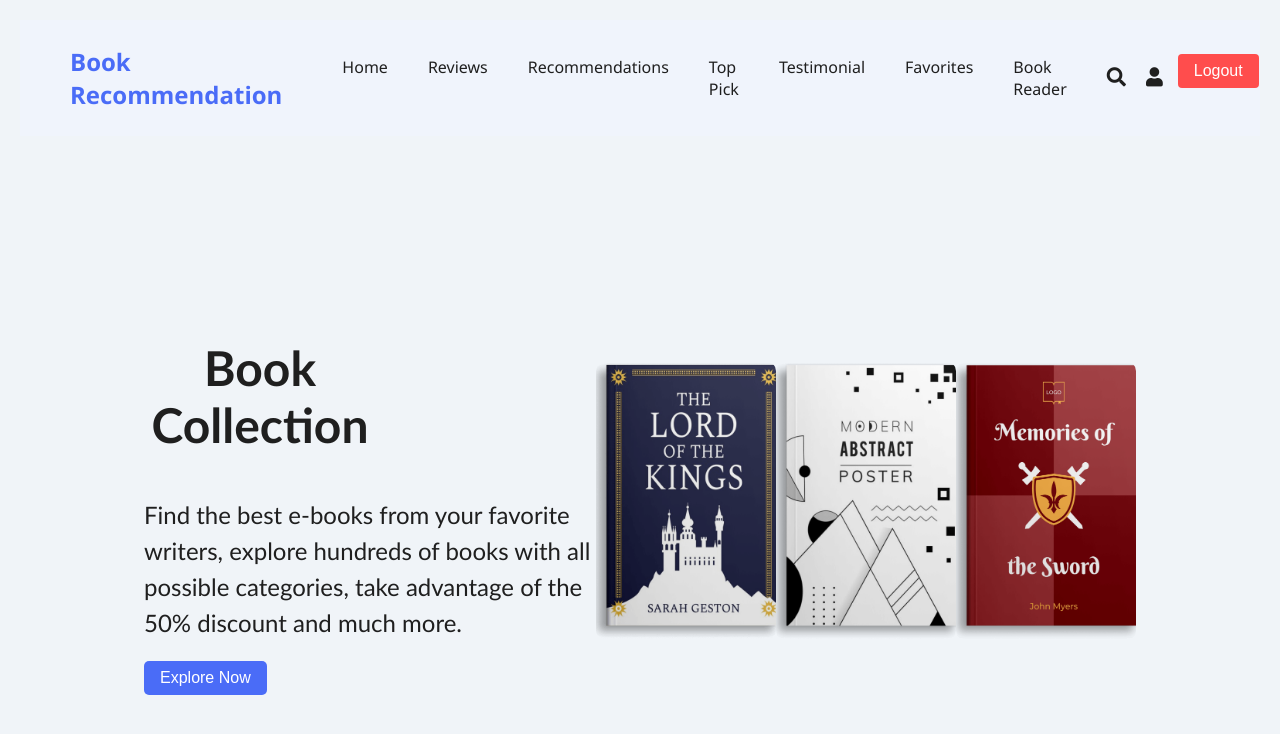
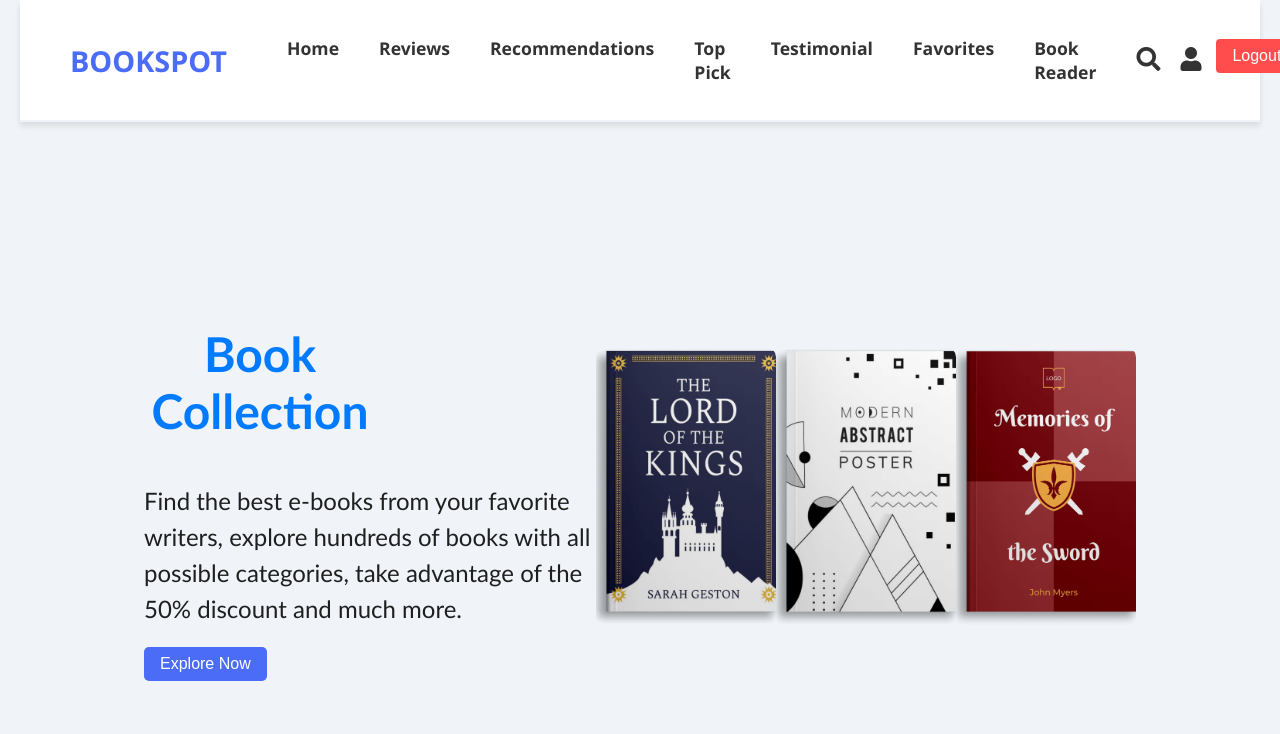
Before and after one commit to Sowmika-Arul/Book_Recommendation, a React (Create React App) app in the folder new/: page /front in a window 1280 px wide. Shown: the top 734 px of the page. Built offline with nearby package versions, Linux system fonts and the light colour scheme; sample sign-in values are in the browser's storage.

Commit message:
altered navbar

```diff
--- a/new/src/components/Book.css
+++ b/new/src/components/Book.css
@@ -210,7 +210,7 @@ button:hover {
   color: black;
   border: 1px solid #ddd;
   border-radius: 30px;
-  padding: 10px 40px;
+  padding: 10px 30px;
   cursor: pointer;
   transition: background-color 0.3s ease, color 0.3s ease;
 }
--- a/new/src/components/Book.js
+++ b/new/src/components/Book.js
@@ -37,7 +37,6 @@ const BooksSearch = () => {
   };
 
   const isFavorite = (bookId) => {
-    // Ensure favorites is an array before calling .some()
     if (!Array.isArray(favorites)) {
       return false;
     }
@@ -204,14 +203,15 @@ const BooksSearch = () => {
         </div>
 
         <div className="main-content">
-          <h1>Book Search</h1>
+          <h1 style={{marginTop: '-20px', fontSize: '25px'}}>Search Books</h1>
 
-          <form onSubmit={handleSubmit}>
+          <form onSubmit={handleSubmit} style={{display: 'inline'}}>
             <input
               type="text"
               value={query}
               onChange={(e) => setQuery(e.target.value)}
               placeholder="Enter book title or author"
+              style={{marginRight: '10px' , marginLeft: '150px'}}
             />
             <button type="submit">Search</button>
           </form>
--- a/new/src/components/BookReader.css
+++ b/new/src/components/BookReader.css
@@ -1,8 +1,6 @@
-
-
 .app-container {
     max-width: 800px;
-    margin: 0 auto;
+    margin: 20px auto;
     padding: 40px 25px;
     text-align: center;
     font-family: 'Segoe UI', Tahoma, Geneva, Verdana, sans-serif;
@@ -116,7 +114,7 @@
 }
 
 .book-iframe {
-    width: 80%;
+    width: 85%;
     height: 650px;
     margin-top: 25px;
     border: 1px solid #ccd5e1;
@@ -148,7 +146,7 @@
     position: relative;
     background-color: #fff;
     padding: 25px;
-    width: 85%;
+    width: 30%;
     max-width: 700px;
     border-radius: 12px;
     box-shadow: 0 8px 16px rgba(0, 0, 0, 0.2);
--- a/new/src/components/Navbar.js
+++ b/new/src/components/Navbar.js
@@ -11,7 +11,7 @@ const Navbar = () => {
 
   return (
     <nav className="navbar">
-      <div className="logo">Book Recommendation</div>
+      <div className="logo">BOOKSPOT</div>
       <ul className="nav-links">
       <li><Link to="/front">Home</Link></li>
         <li><Link to="/feedback">Reviews</Link></li>
--- a/new/src/components/Profile.js
+++ b/new/src/components/Profile.js
@@ -1,6 +1,7 @@
 import React, { useEffect, useState } from 'react';
 import { Link, useNavigate } from 'react-router-dom';
 import './Profile.css';
+import Navbar from './Navbar.js';
 
 const Profile = () => {
     const [originalProfile, setOriginalProfile] = useState(null);
@@ -105,6 +106,8 @@ const Profile = () => {
     };
 
     return (
+        <div>
+            <Navbar/>
         <div className="profile-container">
             <div className="profile-left">
                 <div className="profile-image-container">
@@ -250,6 +253,7 @@ const Profile = () => {
                 </div>
             </div>
         </div>
+        </div>
     );
 };
 
--- a/new/src/components/front.css
+++ b/new/src/components/front.css
@@ -1,38 +1,40 @@
-
-body{
+/* Global Body */
+body {
   background-color: #f0f4fc;
+  font-family: 'Arial', sans-serif;
+  margin: 0;
+  padding: 0;
 }
 
+/* Navbar */
 .navbar {
+  margin-top: -20px;
   display: flex;
+  font-weight: bold;
   justify-content: space-between;
   align-items: center;
   padding: 20px 50px;
-    background-color: #f0f4fc;
+  background-color: #ffffff;
+  box-shadow: 0 4px 6px rgba(0, 0, 0, 0.1);
+  border-bottom: 2px solid #f0f4fc;
+  position: sticky;
+  top: 0;
+  z-index: 10;
 }
 
-  .logout-btn {
-    background-color: #ff4d4d;
-    color: white;
-    padding: 8px 16px;
-    border: none;
-    cursor: pointer;
-    font-size: 16px;
-    border-radius: 4px;
-    margin-left: 15px;
-    margin-bottom: 15px;
+
+.logo {
+  font-size: 1.8rem;  /* Slightly larger logo */
+  font-weight: bold;
+  color: #4a6cf7;
+  transition: color 0.3s ease;
 }
 
-  .logout-btn:hover {
-    background-color: #ff1a1a;
+.logo:hover {
+  color: #3a5bdf; /* Change color on hover */
 }
 
-  .logo {
-    font-size: 1.5rem;
-    font-weight: bold;
-    color: #4a6cf7;
-  }
-
+/* Navbar Links */
 .nav-links {
   display: flex;
   list-style: none;
@@ -44,39 +46,62 @@ body{
 
 .nav-links li a {
   text-decoration: none;
-    color: #1f1f1f;
-    font-size: 1rem;
+  color: #333;
+  font-size: 1.1rem;  /* Slightly larger font for readability */
+  transition: color 0.3s ease;
 }
 
 .nav-links li a:hover {
-    color: #4a6cf7;
+  color: #4a6cf7; /* Active link color */
 }
 
+/* Navbar Icons */
 .nav-icons {
   display: flex;
   align-items: center;
 }
 
 .nav-icons i {
-    font-size: 1.2rem;
+  font-size: 1.5rem;  /* Larger icons */
   margin-left: 20px;
-    color: #1f1f1f;
+  color: #333;
   cursor: pointer;
+  transition: color 0.3s ease;
 }
 
 .nav-icons i:hover {
-    color: #4a6cf7;
+  color: #4a6cf7;  /* Highlight on hover */
 }
 
+/* Logout Button */
+.logout-btn {
+  background-color: #ff4d4d;
+  color: white;
+  padding: 8px 16px;
+  border: none;
+  cursor: pointer;
+  font-size: 16px;
+  border-radius: 4px;
+  margin-left: 15px;
+  margin-bottom: 8px;
+  transition: background-color 0.3s ease;
+}
+
+.logout-btn:hover {
+  background-color: #ff1a1a;
+}
+
+/* Container for the content below the navbar */
 .container {
   display: flex;
   width: 80%;
-    margin: 0 auto;
-    color:aquamarine;
+  margin: -100px auto;
   height: calc(100vh - 70px);
-
+  color: aquamarine;
+  padding-top: 100px; /* Adjusted padding for content to not overlap navbar */
 }
 
+/* Left Side (Text Section) */
 .left-side {
   flex: 1;
   display: flex;
@@ -86,12 +111,11 @@ body{
 }
 
 .left-side h1 {
-    font-family:'Gill Sans', 'Gill Sans MT', Calibri, 'Trebuchet MS', sans-serif;
+  font-family: 'Gill Sans', 'Gill Sans MT', Calibri, 'Trebuchet MS', sans-serif;
   font-size: 3rem;
   font-weight: bold;
   margin-bottom: 20px;
   margin-right: 220px;
-    color:#1f1f1f;
 }
 
 .left-side p {
@@ -109,14 +133,13 @@ body{
   border: none;
   border-radius: 5px;
   cursor: pointer;
-    width: auto;
-    align-self: flex-start;
 }
 
 .explore-btn:hover {
   background-color: #3a5bdf;
 }
 
+/* Right Side (Book Thumbnails) */
 .right-side {
   flex: 1;
   display: flex;
```
Lines whose indentation alone changed are shown as unchanged.
